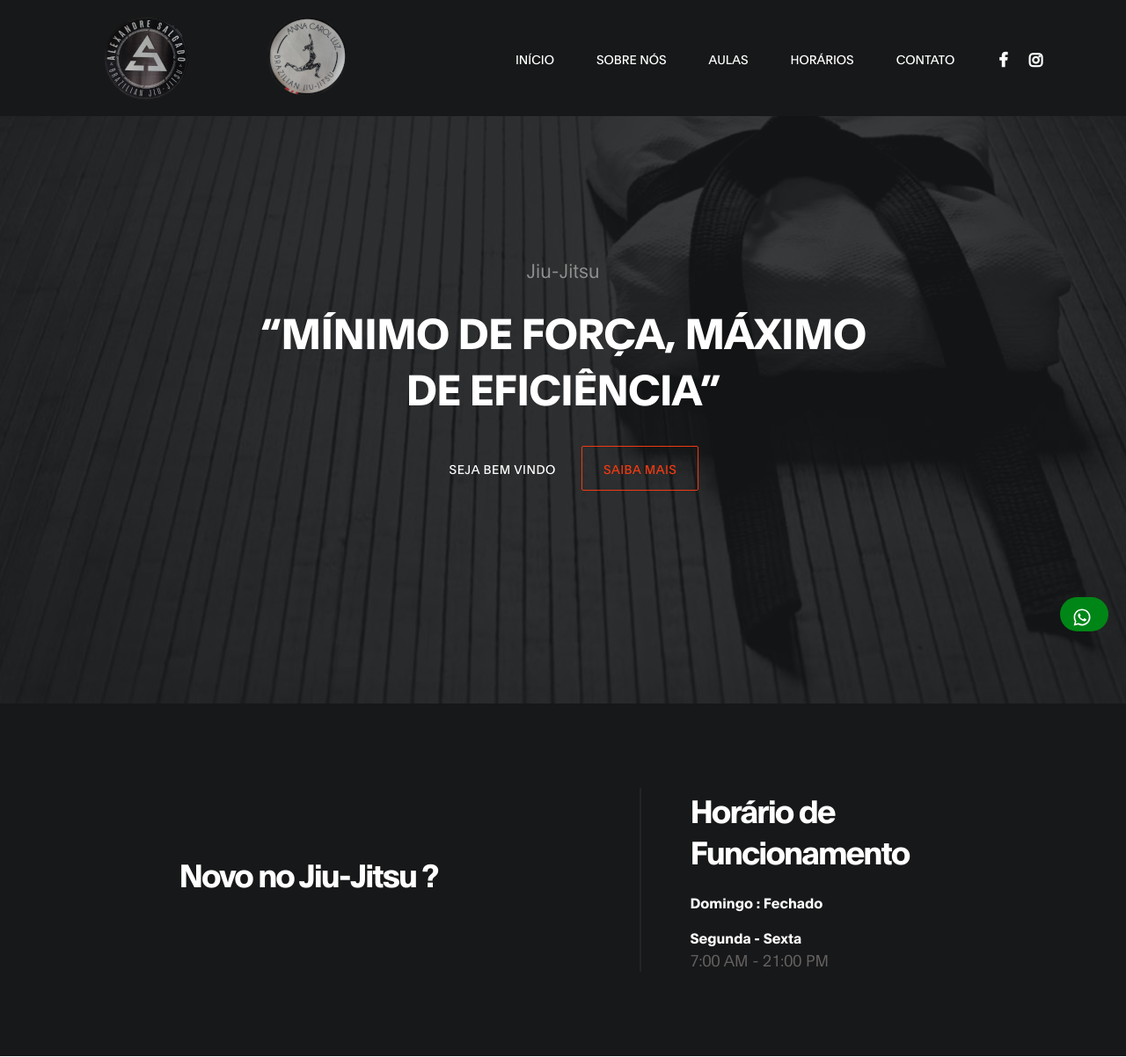
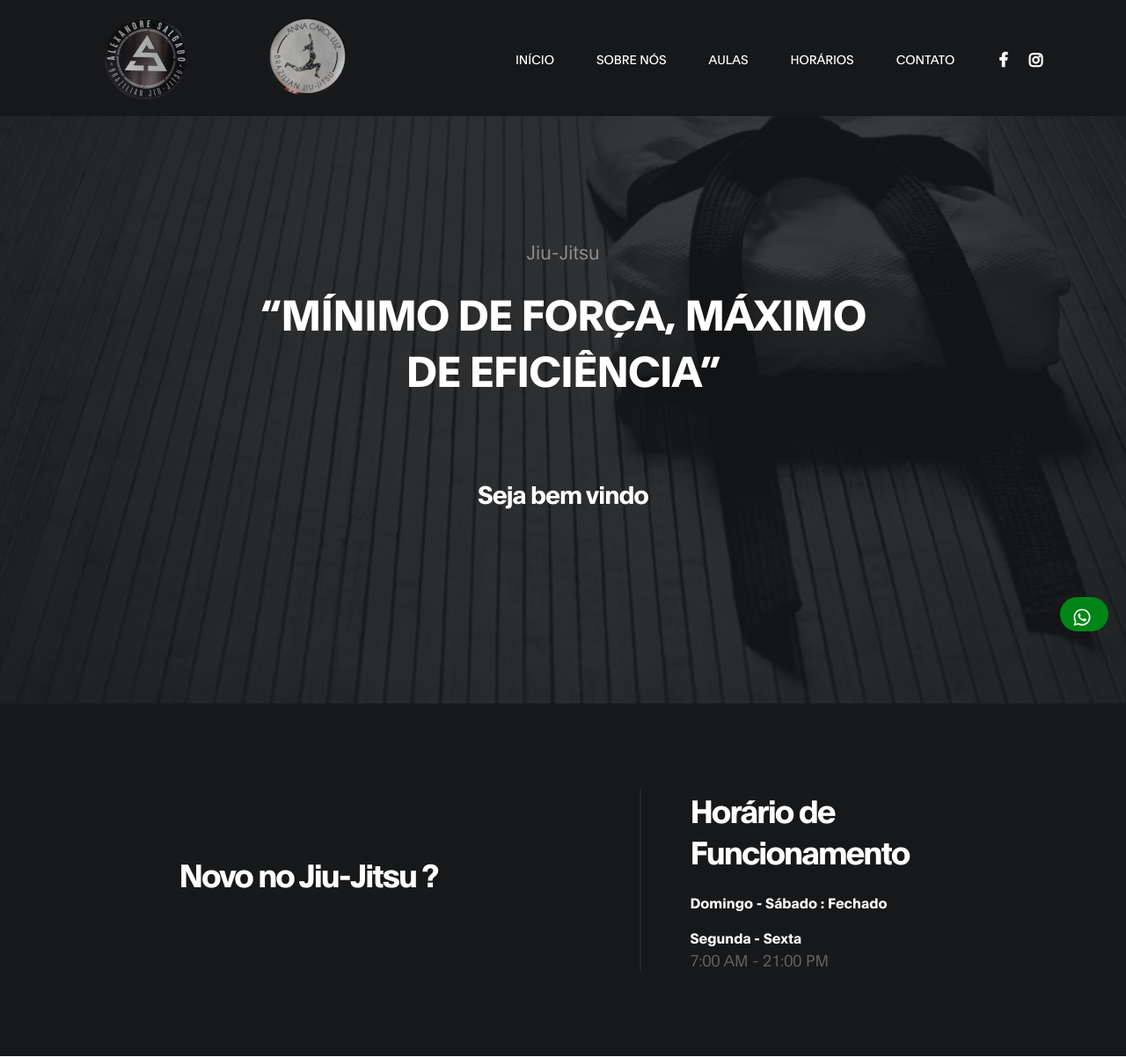
Before and after one commit to fabianosf/asbjj, a Django app: page / in a window 1280 px wide. Shown: the top 1202 px of the page at 88% size. Run offline with Django 5.2, Linux system fonts and the light colour scheme; some libraries are stand-ins or nearby versions.

Commit message:
alteracao no projeto

```diff
--- a/core/templates/home.html
+++ b/core/templates/home.html
@@ -15,10 +15,14 @@
                             <h6 data-aos="fade-up" data-aos-delay="300">Jiu-Jitsu</h6>
 
                             <h1 class="text-white" data-aos="fade-up" data-aos-delay="500">“Mínimo de Força, Máximo de Eficiência”</h1>
+                            <br><br><br>
+                            <h3 class="text-white" data-aos="fade-up" data-aos-delay="500">Seja bem vindo</h3>
 
-                            <a href="#feature" class="btn custom-btn mt-3" data-aos="fade-up" data-aos-delay="600">Seja bem Vindo</a>
 
-                            <a href="#about" class="btn custom-btn bordered mt-3" data-aos="fade-up" data-aos-delay="700">Saiba mais</a>
+
+                            <!-- <a href="#feature" class="btn custom-btn mt-3" data-aos="fade-up" data-aos-delay="600">Seja bem Vindo</a> -->
+
+                            <!-- <a href="#about" class="btn custom-btn bordered mt-3" data-aos="fade-up" data-aos-delay="700">Saiba mais</a> -->
 
                       </div>
                  </div>
@@ -48,7 +52,7 @@
 
                         <h2 class="mb-4 text-white" data-aos="fade-up" data-aos-delay="500">Horário de Funcionamento</h2>
 
-                       <strong class="d-block" data-aos="fade-up" data-aos-delay="600">Domingo : Fechado</strong>
+                       <strong class="d-block" data-aos="fade-up" data-aos-delay="600">Domingo - Sábado : Fechado</strong>
 
                        <strong class="mt-3 d-block" data-aos="fade-up" data-aos-delay="700">Segunda - Sexta</strong>
 
--- a/core/templates/index.html
+++ b/core/templates/index.html
@@ -8,17 +8,14 @@
      <!-- END HOME -->
 
 
-
      <!-- ABOUT -->
      {% include 'about.html' %}
      <!-- END ABOUT -->
 
 
-
      <!-- CLASS -->
      {% include 'class.html' %}
      <!-- ENDCLASS -->
-
 
 
      <!-- CONTACT -->
```
